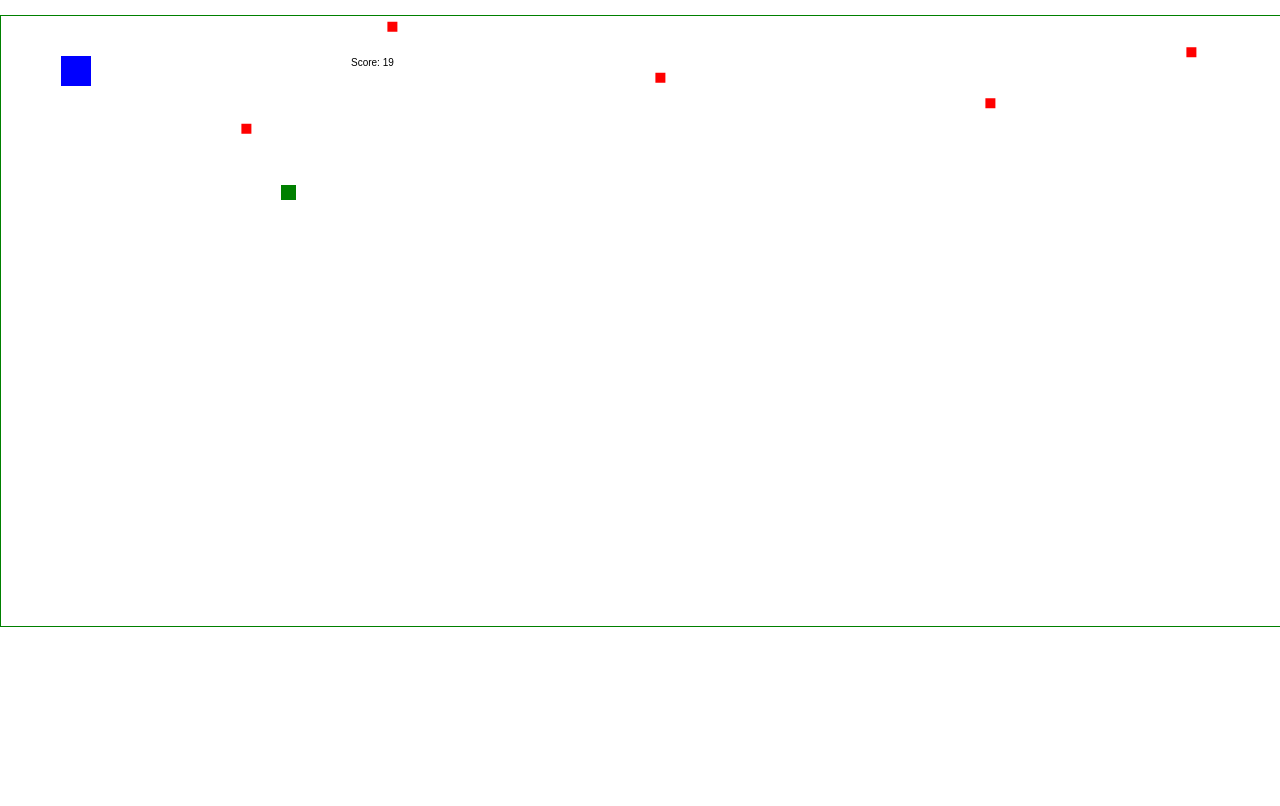
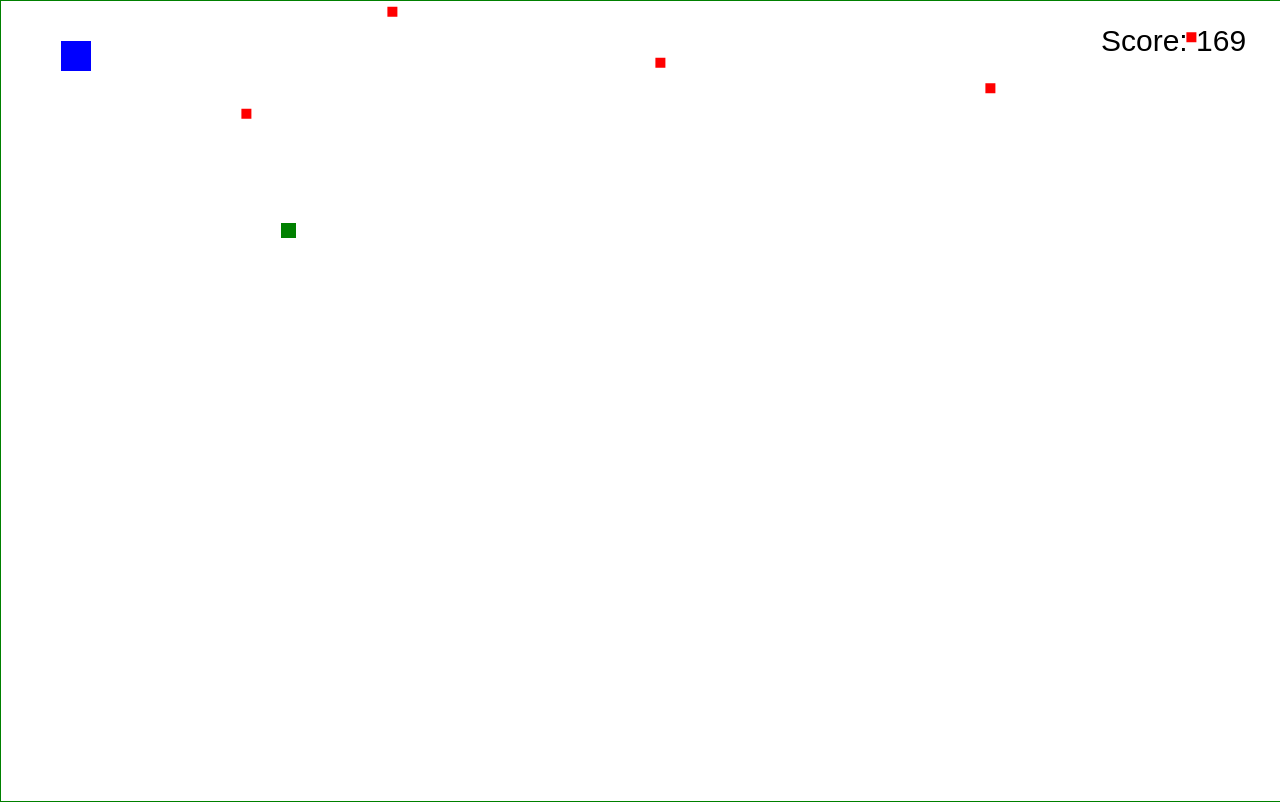
Before and after one commit to Julienchilhagopian/Game, a plain HTML site: page index.html in a window 1280 px wide. Both pictures are taken after a click on the button "START". Drawn offline with Linux system fonts and the light colour scheme.

Commit message:
score done

```diff
--- a/js/game.js
+++ b/js/game.js
@@ -15,6 +15,7 @@ function Game(ctx, canvas, theEnd) {
   this.giftArray = [];
   this.counterEnemy = 0;
   this.counterGift = 0;
+  this.counterScore = 0;
   this.giftPowerArray = ['smaller', 'bigger', 'speed', 'slow'];
   this.triggerFastSpeed = false;
   this.triggerSlowSpeed = false;
@@ -178,8 +179,10 @@ Game.prototype.update = function () {
 
 Game.prototype.score = function () {
   var self = this;
+
+  self.ctx.font = '30px sans-serif';
   self.ctx.fillStyle = 'black'
-  self.ctx.fillText('Score: ' + self.counterEnemy, 350, 50);
+  self.ctx.fillText('Score: ' + self.counterScore, 1100, 50);
 }
 
 // DO FRAME PART
@@ -188,6 +191,7 @@ Game.prototype.doFrame = function () {
   var self = this;
   self.counterEnemy++;
   self.counterGift++;
+  self.counterScore++;
 
 
   self.clearCanvas();
--- a/js/main.js
+++ b/js/main.js
@@ -19,6 +19,7 @@ function main () {
   var canvas;
   var game= null;
   var button = null;
+  var score = null;
 
 
   function buildSplash() {
@@ -55,7 +56,7 @@ function main () {
     container.appendChild(canvas);
 
     canvas.width = window.innerWidth;
-    canvas.height = 610;
+    canvas.height = window.innerHeight;
 
     playGame();
 
@@ -102,6 +103,11 @@ function main () {
 
   function endGame () {
     canvas.remove();
+    score = game.counterScore;
+
+
+
+
     game = 0;
     buildGameOver()
 
@@ -123,9 +129,6 @@ function main () {
     buildSplash();
   }
 
-
-
-
   buildSplash();
 }
 
--- a/styles.css
+++ b/styles.css
@@ -23,7 +23,6 @@ body {
   /* background-image: url(https://cdn.dribbble.com/users/563824/screenshots/2651843/untitled-4.gif); */
   background-size: cover;
 
-  margin-top: 15px;
 }
 
 #intro {
```
